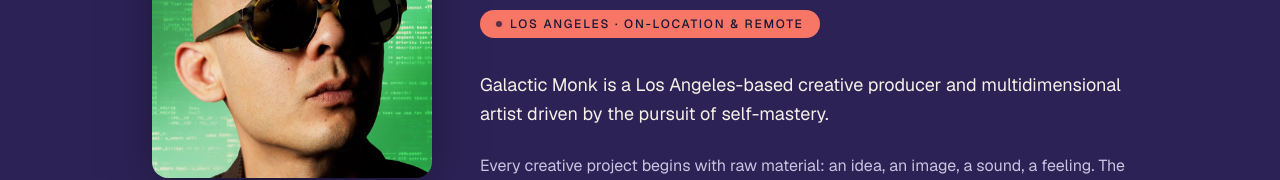
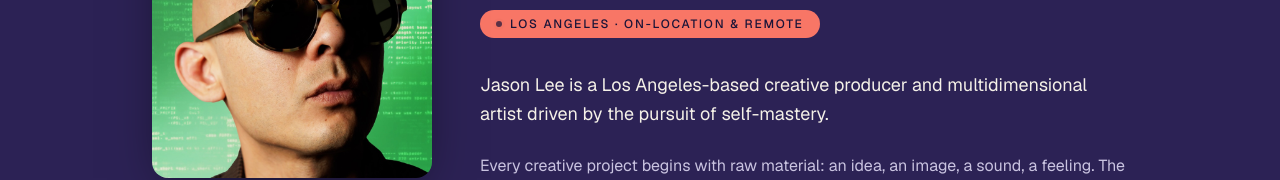
Before and after one commit to TheGalacticMonk/galacticmonk, a Next.js app: page /about in a window 1280 px wide. Shown: the part 246-426 px from the top of the page. Built offline with nearby package versions, Linux system fonts and the light colour scheme.

Commit message:
Update website

```diff
--- a/src/app/about/page.tsx
+++ b/src/app/about/page.tsx
@@ -42,7 +42,7 @@ export default function AboutPage() {
 
           <div className="mt-8 max-w-2xl space-y-6 text-base leading-relaxed text-cream-dim">
             <p className="text-lg leading-relaxed text-cream">
-              Galactic Monk is a Los Angeles-based creative producer and
+              Jason Lee is a Los Angeles-based creative producer and
               multidimensional artist driven by the pursuit of
               self-mastery.
             </p>
```
